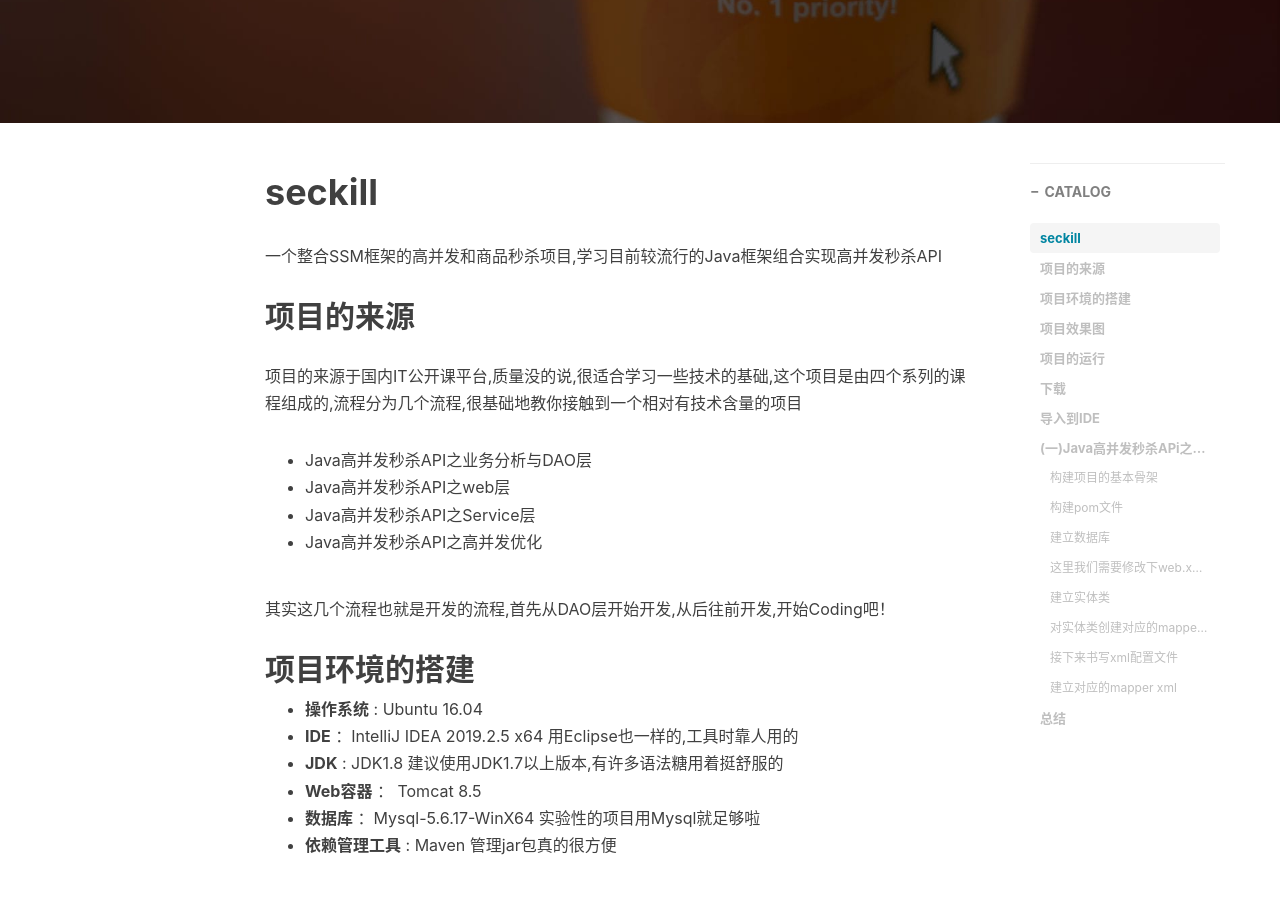
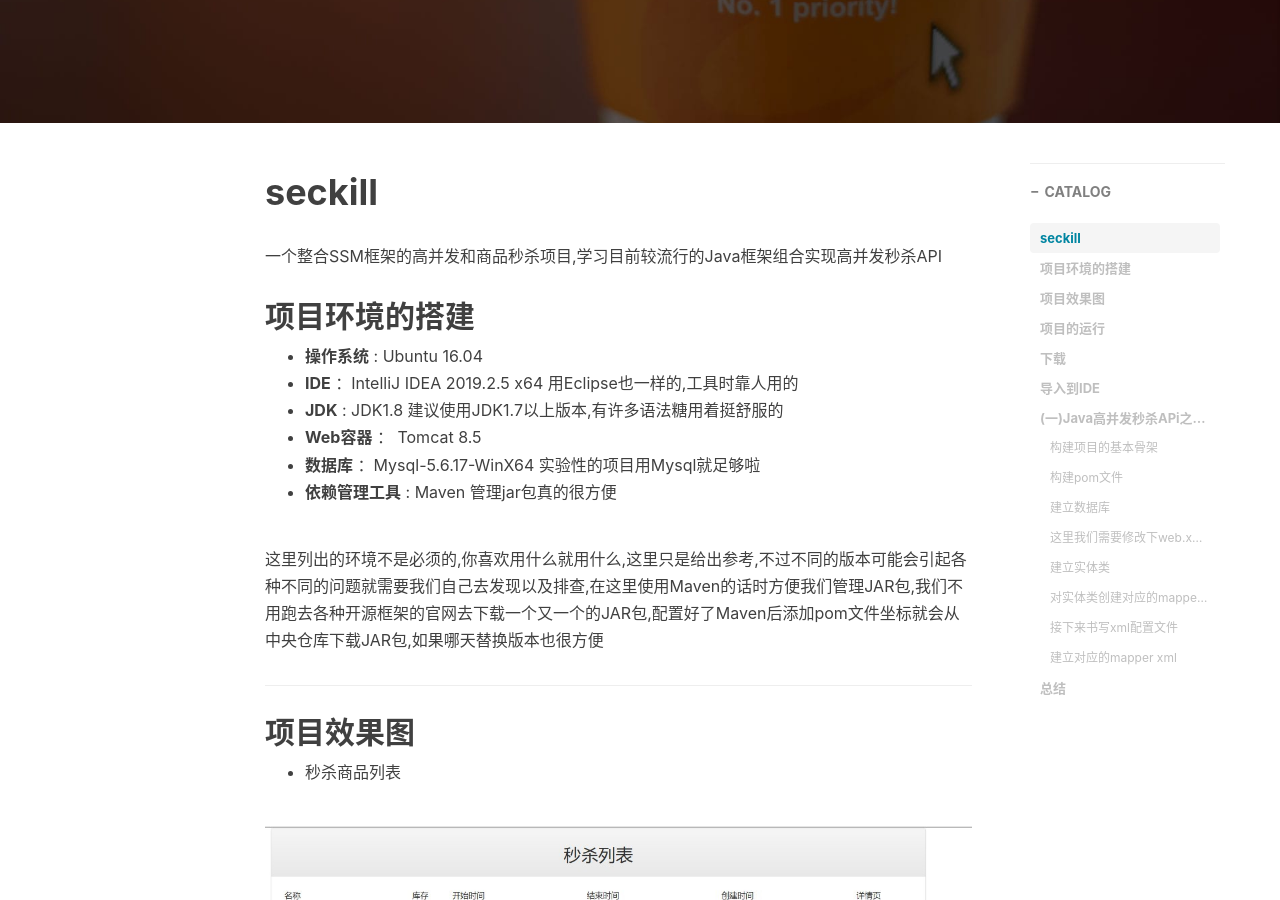
Before and after one commit to DiCaprio17/DiCaprio17.github.io, a Jekyll site: the page built from _posts/2019-08-19-SSM框架高并发和商品秒杀项目（IDEA）.md, in a window 1280 px wide and 900 px high, scrolled down 460 px. Built offline with Jekyll 4.4.1, drawn with Linux system fonts in a browser that asks for light colours; nearby versions of some CDN libraries; comment, search, counter and statistics services are not loaded.

Commit message:
Update 2019-08-19-SSM框架高并发和商品秒杀项目（IDEA）.md

```diff
--- a/_posts/2019-08-19-SSM框架高并发和商品秒杀项目（IDEA）.md
+++ b/_posts/2019-08-19-SSM框架高并发和商品秒杀项目（IDEA）.md
@@ -13,17 +13,6 @@ tags:
 # seckill
 
 一个整合SSM框架的高并发和商品秒杀项目,学习目前较流行的Java框架组合实现高并发秒杀API
-
-## 项目的来源
-
-项目的来源于国内IT公开课平台,质量没的说,很适合学习一些技术的基础,这个项目是由四个系列的课程组成的,流程分为几个流程,很基础地教你接触到一个相对有技术含量的项目
-
-- Java高并发秒杀API之业务分析与DAO层
-- Java高并发秒杀API之web层
-- Java高并发秒杀API之Service层
-- Java高并发秒杀API之高并发优化
-
-其实这几个流程也就是开发的流程,首先从DAO层开始开发,从后往前开发,开始Coding吧！
 
 ## 项目环境的搭建
 
```
